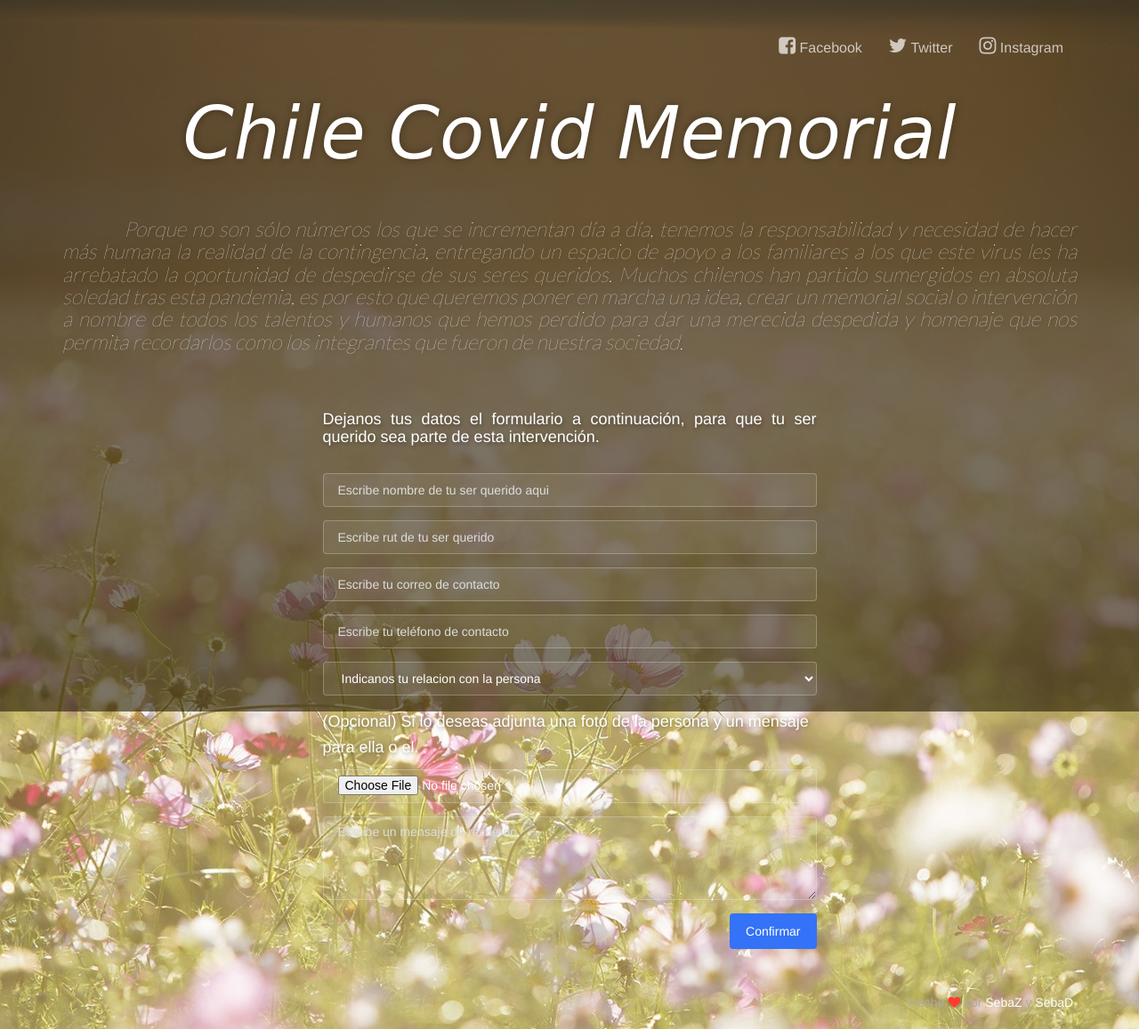
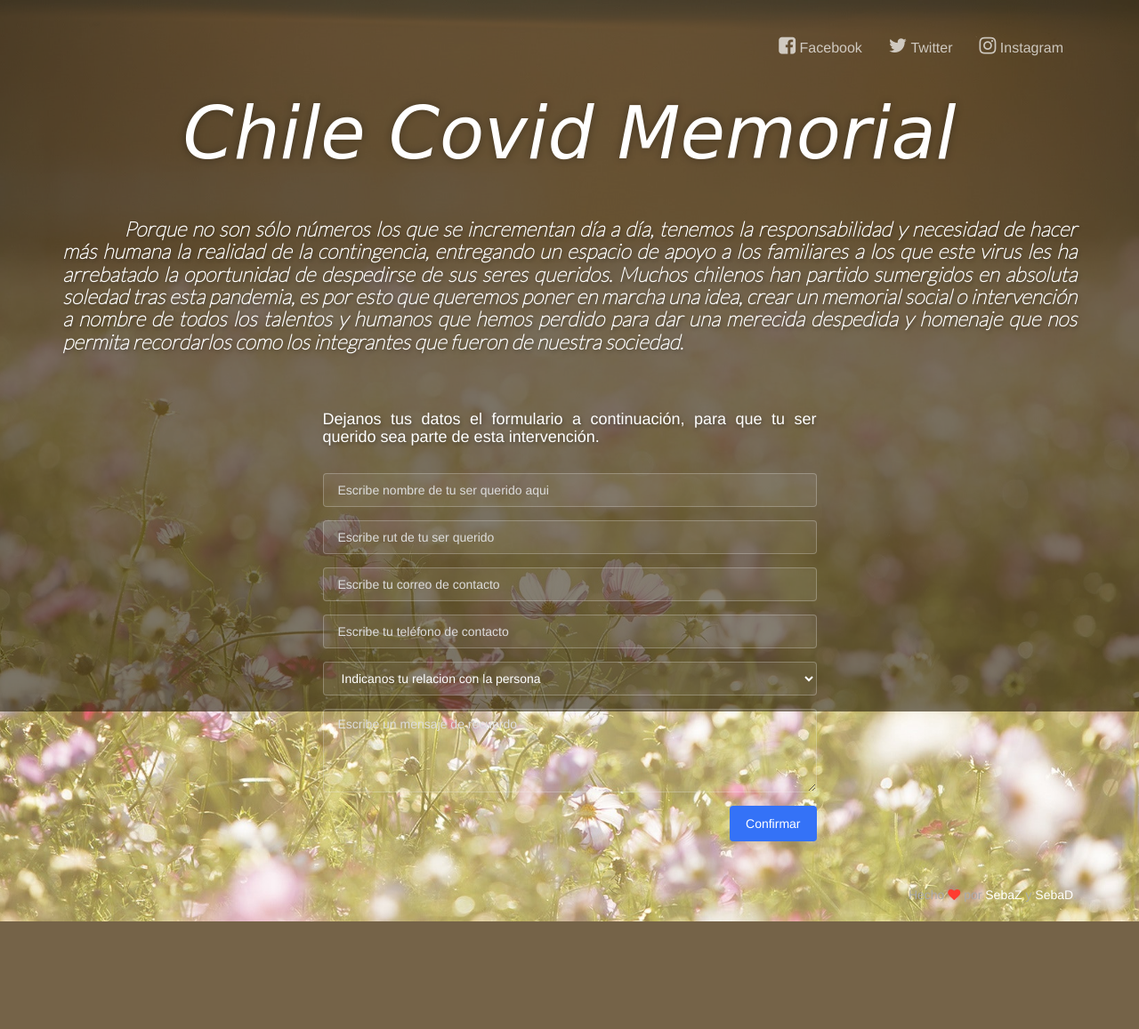
Before and after one commit to gatopadre/chilean_covid_memorial, a CodeIgniter 4 app: the page made by app/Views/welcome_message.php in a window 1280 px wide. Shown: the whole page at 89% size. After the commit the page ends 1036 px from the top, so only its background shows below. Run offline with PHP 8.4 and a stand-in for CodeIgniter, Linux system fonts and the light colour scheme; the template is opened without the code that fills it, so the values that code supplies are empty; some libraries are stand-ins or nearby versions; some web fonts are replaced.

Commit message:
subiendo guardado del mensaje por ajax

```diff
--- a/app/Config/Database.php
+++ b/app/Config/Database.php
@@ -32,9 +32,9 @@ class Database extends \CodeIgniter\Database\Config
 	public $default = [
 		'DSN'      => '',
 		'hostname' => 'localhost',
-		'username' => '',
+		'username' => 'root',
 		'password' => '',
-		'database' => '',
+		'database' => 'covid_memorial',
 		'DBDriver' => 'MySQLi',
 		'DBPrefix' => '',
 		'pConnect' => false,
--- a/app/Controllers/BaseController.php
+++ b/app/Controllers/BaseController.php
@@ -41,6 +41,7 @@ class BaseController extends Controller
 		//--------------------------------------------------------------------
 		// E.g.:
 		// $this->session = \Config\Services::session();
+		// $this->db = \Config\Database::connect();
 	}
 
 }
--- a/app/Views/welcome_message.php
+++ b/app/Views/welcome_message.php
@@ -86,42 +86,41 @@
               <h5 class="info-text text">
                 Dejanos tus datos el formulario a continuación, para que tu ser querido sea parte de esta intervención.
               </h5>
-              <form class="form" role="form" id="form-inscripcion">
+              <form class="form" role="form" id="form-inscripcion" id="form-inscripcion">
                 <div class="form-group">
                   <label class="sr-only" for="nombre-input">Ingresa nombre de tu ser querido</label>
-                  <input type="text" class="form-control transparent" placeholder="Escribe nombre de tu ser querido aqui">
+                  <input name="nombre" type="text" class="form-control transparent" placeholder="Escribe nombre de tu ser querido aqui">
                 </div>
                 <div class="form-group">
                   <label class="sr-only" for="rut-input">Ingresa rut de tu ser querido</label>
-                  <input type="text" class="form-control transparent" placeholder="Escribe rut de tu ser querido">
+                  <input name="rut" type="text" class="form-control transparent" placeholder="Escribe rut de tu ser querido">
                 </div>
                 <div class="form-group">
                   <label class="sr-only" for="image-input">Ingresa tu correo de contacto</label>
-                  <input type="email" class="form-control transparent" placeholder="Escribe tu correo de contacto">
+                  <input name="email" type="email" class="form-control transparent" placeholder="Escribe tu correo de contacto">
                 </div>
                 <div class="form-group">
                   <label class="sr-only" for="image-input">Ingresa tu teléfono de contacto</label>
-                  <input type="tel" class="form-control transparent" placeholder="Escribe tu teléfono de contacto">
+                  <input name="telefono" type="tel" class="form-control transparent" placeholder="Escribe tu teléfono de contacto">
                 </div>
                 <div class="form-group">
-                  <label class="sr-only" for="image-input">Ingresa tu relacion con la persona</label>
-                  <select name="select-relacion" id="select-relacion" class="form-control transparent">
+                  <label class="sr-only" for="relacion-input">Ingresa tu relacion con la persona</label>
+                  <select name="relacion" id="relacion" class="form-control transparent">
                     <option value="">Indicanos tu relacion con la persona</option>
-                    <option value="familiar">familiar</option>
                     <option value="familiar">familiar</option>
                     <option value="amigo">amigo</option>
                     <option value="conocido">conocido</option>
                     <option value="vecino">vecino</option>
                   </select>
                 </div>
-                <div class="form-group">
+                <!-- <div class="form-group">
                   <label class="sr-only" for="image-input">Adjunta una foto de la persona y un mensaje para ella o el.</label>
                   <p class="image-text text">(Opcional) Si lo deseas adjunta una foto de la persona y un mensaje para ella o el.</p>
-                  <input type="file" class="form-control transparent" placeholder="Adjunta una imagen de la persona">
-                </div>
+                  <input type="file" name="foto" class="form-control transparent" placeholder="Adjunta una imagen de la persona">
+                </div> -->
                 <div class="form-group">
-                  <label class="sr-only" for="email-input">Dejale un mensaje de recuerdo</label>
-                  <textarea class="form-control transparent" placeholder="Escribe un mensaje de recuerdo" rows="4"></textarea>
+                  <label class="sr-only" for="mensaje-input">Dejale un mensaje de recuerdo</label>
+                  <textarea name="mensaje" id="mensaje" class="form-control transparent" placeholder="Escribe un mensaje de recuerdo" rows="4"></textarea>
                 </div>
                 <button type="submit" class="btn btn-primary btn-fill pull-right" id="btn-confirmar">Confirmar</button>
               </form>
--- a/public/css/coming-sssoon.css
+++ b/public/css/coming-sssoon.css
@@ -745,12 +745,13 @@ h1 small, h2 small, h3 small, h1 .small, h2 .small, h3 .small {
     z-index: 4;
 }
 .main .motto{
-    font-family: 'Lato', sans-serif;
+    font-family: 'Lato', sans-serif, Verdana;
     font-style: italic;
     font-size: 1.9em;
     font-variant: none;
     min-height: 140px;
     text-indent: 3em;
+    font-weight: bold;
 }
 .main .motto, .main .subscribe .info-text{
     font-size: 23px;
--- a/public/js/funciones.js
+++ b/public/js/funciones.js
@@ -1,19 +1,21 @@
 $(document).ready(function(){
-
     $('#btn-confirmar').click(function(e) {
         e.preventDefault();
-        enviarFormulario($('#form-inscripcion'));
+        enviarFormulario();
     })
 })
 
-function enviarFormulario(formulario) {
+function enviarFormulario() {
     var base_url = window.location.href;
+    // console.log($('#form-inscripcion'), typeof());
+
     $.ajax({
         type: 'POST',
         url: base_url + 'index.php/home/save_form',
         contentType: 'application/json',
-        data: JSON.stringify(formulario.serializeArray()),
-        dataType: 'json',
+        // data: JSON.stringify(formulario.serializeArray()),
+        data: $('#form-inscripcion').serialize(),
+        dataType: 'html',
         success: function(response) {
             console.log(response);
         }
```
Also changed, not shown: app/Controllers/Home.php (+16 -0 lines).
